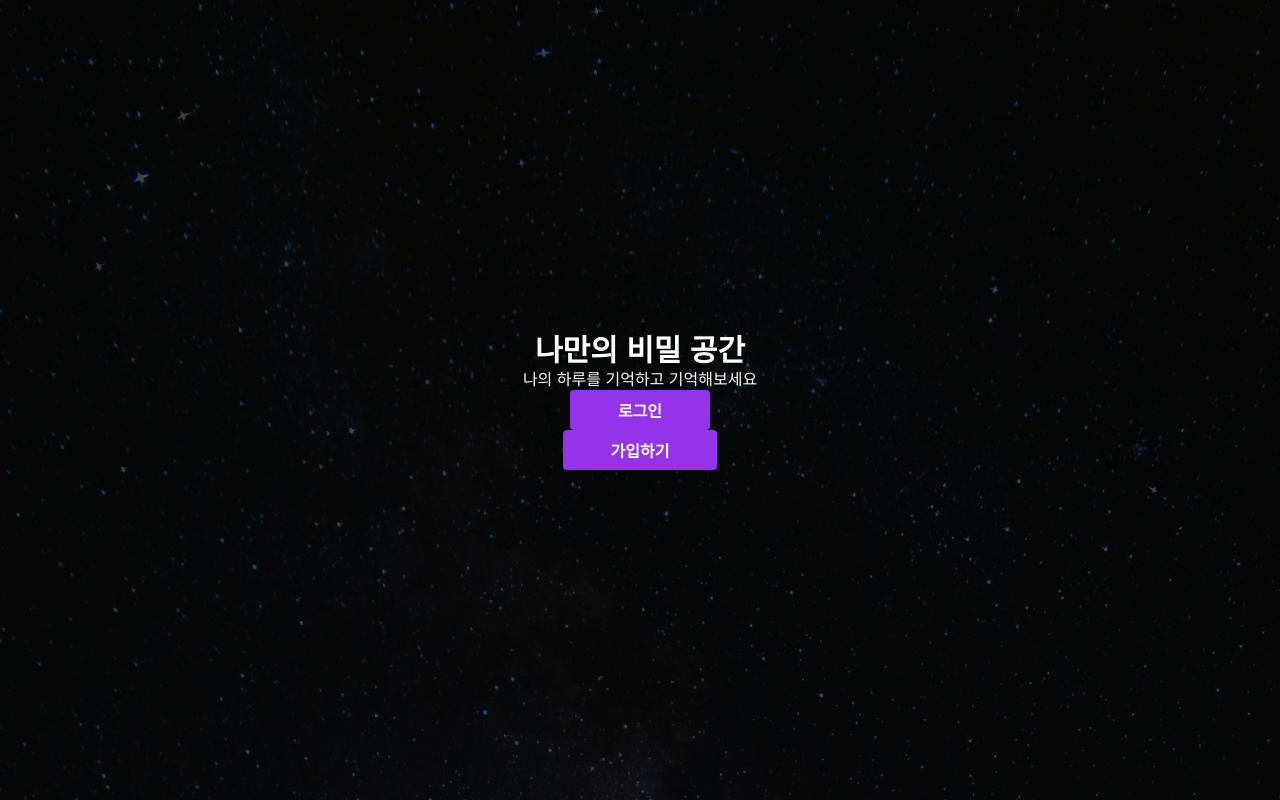
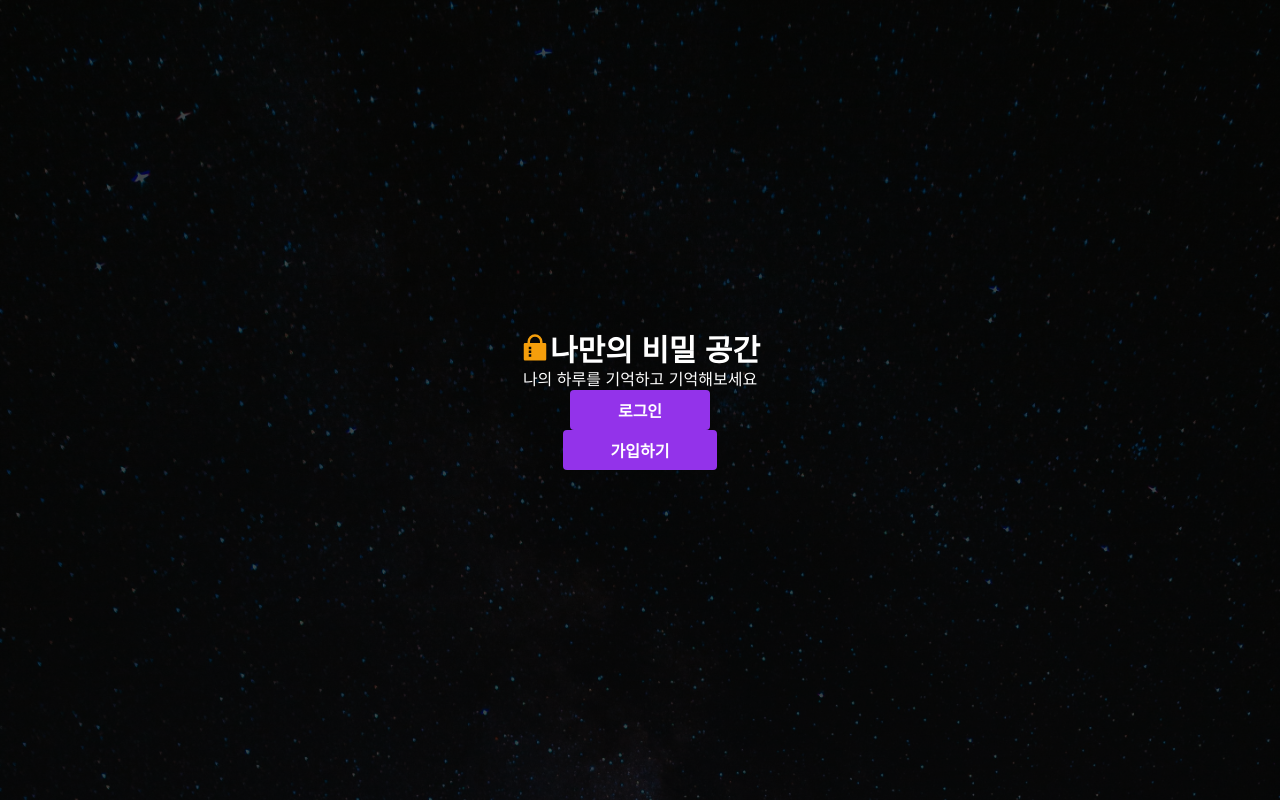
Before and after one commit to Yongveloper/My-own-secret-space, a React (Create React App) app in the folder client/: page / in a window 1280 px wide. Built offline with nearby package versions, Linux system fonts and the light colour scheme.

Commit message:
[스타일] install react icon

```diff
--- a/client/package.json
+++ b/client/package.json
@@ -12,6 +12,7 @@
     "@types/react-dom": "^17.0.11",
     "react": "^17.0.2",
     "react-dom": "^17.0.2",
+    "react-icons": "^4.3.1",
     "react-router-dom": "^6.3.0",
     "react-scripts": "5.0.0",
     "typescript": "^4.5.5",
--- a/client/src/components/Home.tsx
+++ b/client/src/components/Home.tsx
@@ -1,7 +1,11 @@
+import { RiGitRepositoryPrivateFill } from 'react-icons/ri';
 function Home() {
   return (
     <div className="flex flex-col items-center justify-center h-screen">
-      <h1 className="text-3xl font-bold">나만의 비밀 공간</h1>
+      <h1 className="flex items-center justify-center text-3xl font-bold">
+        <RiGitRepositoryPrivateFill className="text-amber-500" />
+        나만의 비밀 공간
+      </h1>
       <h2>나의 하루를 기억하고 기억해보세요</h2>
       <button className="bg-purple-600 hover:bg-purple-800 font-bold py-2 px-12 rounded">
         로그인
```
Also changed, not shown: 1 other file (tests, documents, lock files or other folders).
